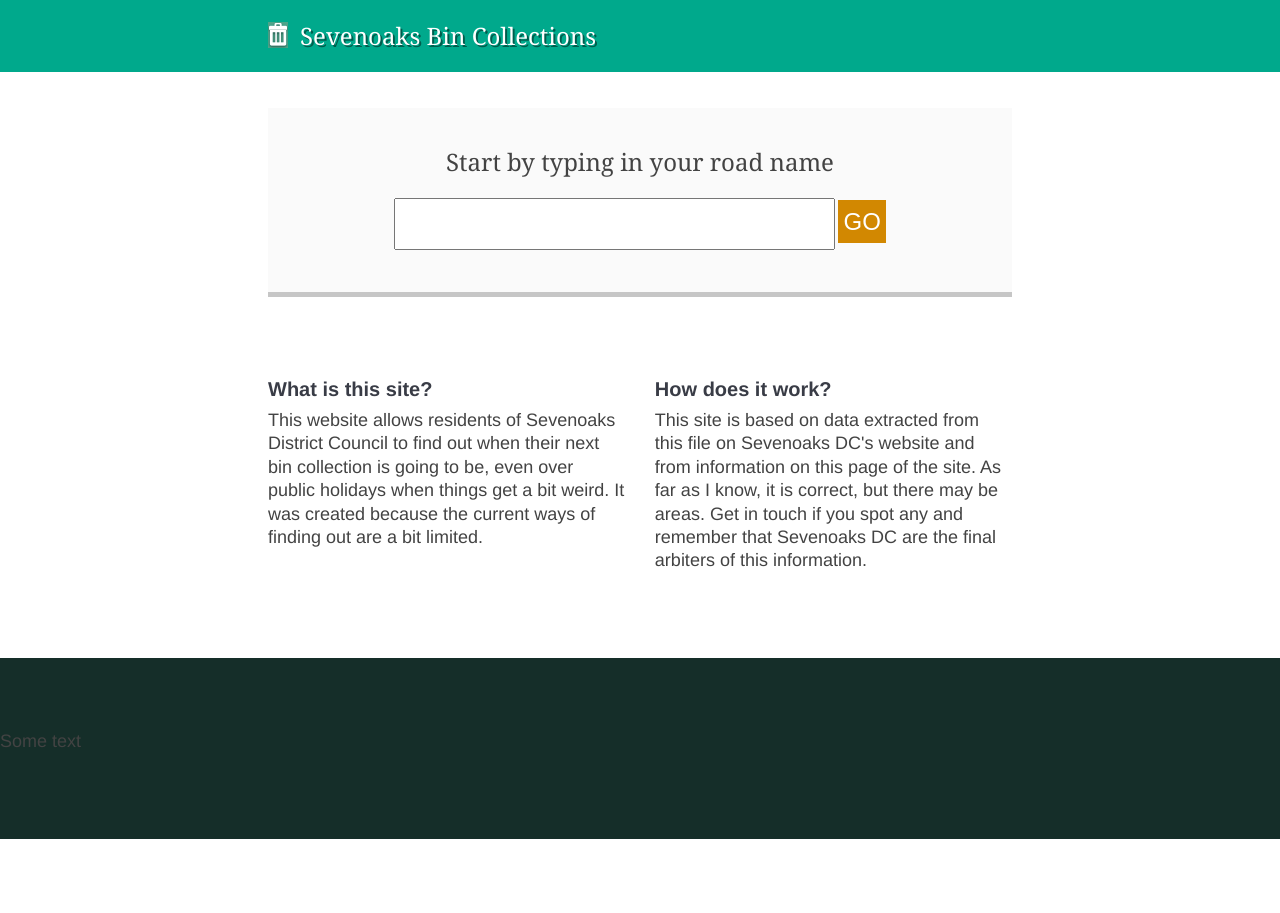
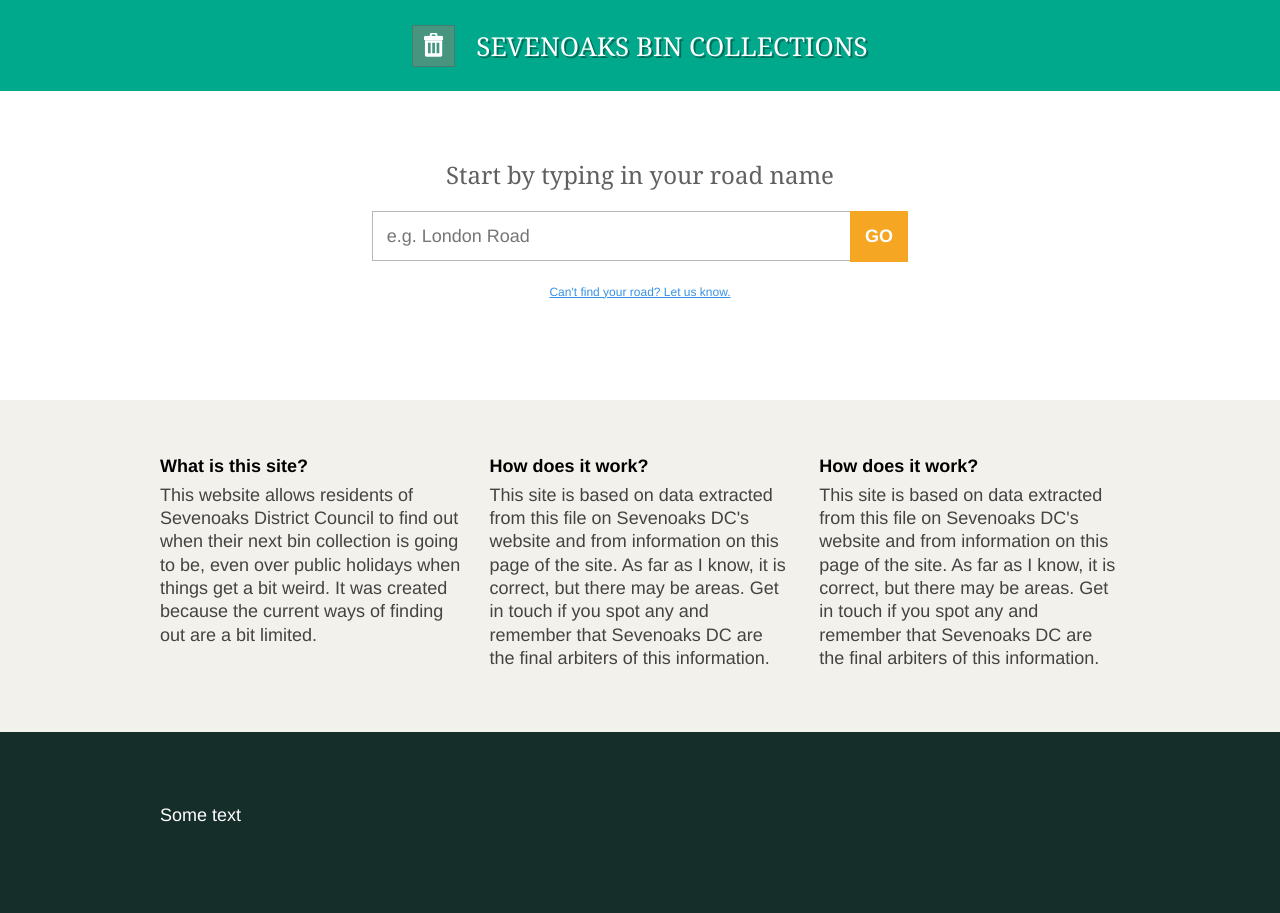
Before and after one commit to mikejamesthompson/magic-bins, a Flask app: page / in a window 1280 px wide. Before the commit the page ends 839 px from the top, so only its background shows below. Run offline with Flask 2, Linux system fonts and the light colour scheme; parts of the project's set-up code (start-up, migrations or seed data) failed here and were passed over; some libraries are stand-ins or nearby versions.

Commit message:
Redesign

```diff
--- a/app/static/css/main.css
+++ b/app/static/css/main.css
@@ -136,13 +136,13 @@ body {
 
 /* Headings */
 
-h1,h2 { font-weight: normal; font-family: "Coustard", Georgia, Times, serif; text-align: center;}
+h1,h2 {  color: #606060; font-weight: normal; font-family: "Copse", Georgia, Times, serif; text-align: center;}
 
 h3,h4,h5,h6 { font-weight: bold; }
 
-h1 { color: #393C46; font-size: 3.6em; line-height: 1.1em; margin-bottom: 0.5em;}
-h2 { color: #393C46; font-size: 2.4em; margin-bottom: 1em; }
-h3 { color: #393C46; font-size: 2em; line-height: 1; margin-bottom: 0.5em; margin-top: 0.5em }
+h1 { color: #606060; font-size: 3.6em; line-height: 1.1em; margin-bottom: 0.5em;}
+h2 { color: #606060; font-size: 2.4em; margin-bottom: 1em; }
+h3 { color: #000; font-size: 1.8em; line-height: 1; margin-bottom: 0.5em; margin-top: 0.5em }
 h4 { font-size: 1.2em; line-height: 1.25; margin-bottom: 1.25em; }
 
 /* Text elements */
@@ -184,35 +184,39 @@ input[type=submit] {
 
 header { background: #00A98C; margin-bottom: 4.8em;}
 
-header h2 { font-size: 2.4em; margin: 0; padding: 1em 0; text-align: left; text-shadow: 2px 2px #005D4D; margin: 0 auto; max-width: 744px; }
+header h2 { font-size: 2.6em; margin: 0; padding: 1.25em 0; text-shadow: 2px 2px #006D5A; text-transform: uppercase; margin: 0 auto; max-width: 744px; }
 
-header h2 a:link, header h2 a:visited { background: url('/static/img/bin_small.png') no-repeat 0px 3px; color: #fff; padding-left: 32px; text-decoration: none; }
+header h2 a:link, header h2 a:visited { background: url('/static/img/bin_logo.png') no-repeat left center; color: #fff; padding: 0.75em 0 0.75em 64px; text-decoration: none; }
 
-div#content { margin: 0 auto; max-width: 744px; }
+div.content { margin: 0 auto; max-width: 960px; overflow: hidden; }
 
-div#further-information { margin: 7.2em 0; overflow: hidden;}
+div#further-information { background: #f3f1eb; clear: both; margin: 3.6em 0 0; overflow: hidden; padding: 4.8em 0;}
 
-div#further-information .section { float: left; width: 48%; }
+div#further-information .section { float: left; margin-right: 3%; width: 31.333%; }
 
-div#further-information .first { margin-right: 4%; }
+div#further-information .last { margin-right: 0; }
 
 footer#site-information { background: #152E29; clear: both; padding: 7.2em 0; }
+
+footer p { color: #fff; }
 
 
 /* =Homepage
 -------------------------------------------------------------- */
 
-div#primary-search { background: #FAFAFA; border-bottom: 5px solid #C6C6C6; margin-top: -1.2em;}
+div#primary-search { margin: -1.8em auto 6em auto; max-width: 600px;}
 
 div#secondary-search { margin-bottom: 4.8em; }
 
 div.search { padding: 4.2em 1.8em; text-align: center }
 
-.search label { display: block; font-family: "Coustard", Georgia, Times, Serif; font-size: 2.4em; margin-bottom: 1em;}
+.search label { color: #606060; display: block; font-family: "Copse", Georgia, Times, Serif; font-size: 2.4em; margin-bottom: 1em;}
 
-.search input[type=text] { margin: 0; min-width: 10em; padding: 0.75em; width: 58%; }
+.search input[type=text] { border: 1px solid #B7B7B7; margin: 0; padding: 0.75em; width: 75%; }
 
-.search input[type=submit] { background: #D28801; border: 0; color: #fff; font-size: 2.4em; font-weight: none; padding: 0.33em 0; width: 2em;}
+.search input[type=submit] { background: #F5A623; border: 0; color: #fff; font-family: helvetica, arial, sans-serif; font-size: 1.8em; font-weight: bold; margin-left: -0.2em; padding: 0.82em;}
+
+.search small { display: block; font-size: 1.2em; margin: 2em 0 0; }
 
 
 /* =Search
--- /dev/null
+++ b/app/static/js/main.js
@@ -0,0 +1,26 @@
+// instantiate the bloodhound suggestion engine
+var locations = new Bloodhound({
+  datumTokenizer: function(d) { return Bloodhound.tokenizers.whitespace(d.num); },
+  queryTokenizer: Bloodhound.tokenizers.whitespace,
+  local: [
+    { num: 'Sandy Lane' },
+    { num: 'Granville Road' },
+    { num: 'three' },
+    { num: 'four' },
+    { num: 'five' },
+    { num: 'six' },
+    { num: 'seven' },
+    { num: 'eight' },
+    { num: 'nine' },
+    { num: 'ten' }
+  ]
+});
+
+// initialize the bloodhound suggestion engine
+locations.initialize();
+
+// instantiate the typeahead UI
+$('road').typeahead(null, {
+  displayKey: 'num',
+  source: locations.ttAdapter()
+});
--- a/app/templates/base.html
+++ b/app/templates/base.html
@@ -9,9 +9,9 @@
 <title>Sevenoaks Bin Collections</title>
 {% endif %}
 <link href="/static/css/main.css" rel="stylesheet" media="screen" />
+<script src="/static/js/jquery-1.10.2.js"></script>
+<script src="/static/js/typeahead.bundle.min.js"></script>
 <script src="/static/js/main.js"></script>
-<script src="/static/js/jquery-1.10.2.js"></script>
-<script src="/static/js/jquery-ui-1.10.4.custom.js"></script>
 </head>
 <body>
 
@@ -24,9 +24,9 @@
 </div>
 
 <footer id="site-information">
-
-<p>Some text</p>
-
+<div class="content">
+	<p>Some text</p>
+</div>
 </footer>
 
 </body>
--- a/app/templates/index.html
+++ b/app/templates/index.html
@@ -1,20 +1,22 @@
 {% extends "base.html" %}
 {% block content %}
 
-<div id="primary-search" class="search">
+<div id="primary-search" class="search content">
 	<form action="/search" method="post" name="search">
 
 	<label for="road">Start by typing in your road name</label>
 	{{form.hidden_tag()}}
-	{{form.road()}}
+	{{form.road(placeholder="e.g. London Road")}}
 	<input type="submit" value="GO" />
-
+	<small><a href="#">Can't find your road? Let us know.</a></small>
 	</form>
 </div>
 
 <div id="further-information">
 
-	<div class="section first">
+	<div class="content">
+
+		<div class="section">
 			<h3>What is this site?</h3>
 			<p>This website allows residents of Sevenoaks District Council to find out when their next bin collection is going to be, even over public holidays when things get a bit weird. It was created because the current ways of finding out are a bit limited.</p>
 		</div>
@@ -24,6 +26,13 @@
 			<p>This site is based on data extracted from this file on Sevenoaks DC's website and from information on this page of the site. As far as I know, it is correct, but there may be areas. Get in touch if you spot any and remember that Sevenoaks DC are the final arbiters of this information.</p>
 		</div>
 
+		<div class="section last">
+			<h3>How does it work?</h3>
+			<p>This site is based on data extracted from this file on Sevenoaks DC's website and from information on this page of the site. As far as I know, it is correct, but there may be areas. Get in touch if you spot any and remember that Sevenoaks DC are the final arbiters of this information.</p>
+		</div>
+
+	</div>
+
 </div>
 
 {% endblock %}
--- a/app/templates/search.html
+++ b/app/templates/search.html
@@ -3,15 +3,18 @@
 
 <h2>Select your road from the list below</h2>
 
+<div class="content">
 {% if roads %}
     <ul id="roads">
 	{% for road in roads %}
-		<li><a href="/collection-times/{{road.id}}">{{road.name}} <span class="area">{{road.area}}</span></a></li>
+		<li><a href="/collection-times/{{road.id}}">{{road.name}}</a> <span class="area"><a href="/collection-times/{{road.id}}">{{road.area}}</a></span></li>
 	{% endfor %}
 	</ul>
 {% endif %}
+</div>
 
 <div id="secondary-search" class="search">
+	<div class="content">
 		<form action="/search" method="post" name="search">
 		<h2>Or search again</h2>
 		{{form.hidden_tag()}}
@@ -19,5 +22,6 @@
 		<input type="submit" value="GO" />
 		</form>
 	</div>
+</div>
 
 {% endblock %}
--- a/app/views.py
+++ b/app/views.py
@@ -41,13 +41,13 @@ def collections(road_id):
 	collections = location.collections
 
 	cs = []
-	frequencies = {'7':'Weekly','14':'Fortnightly'}
+	frequencies = {7:'Weekly',14:'Fortnightly'}
 
 	for collection in collections:
 
 		cs.append({
 			'name' : collection.type,
-			'frequency' : 'Weekly',
+			'frequency' : frequencies[collection.frequency],
 			'next' : helpers.next_collection(datetime.today(), collection.reference_date, collection.frequency)
 			})
 
```
Also changed, not shown: other parts of app/static/css/main.css (+15 -9 lines), app/templates/collections.html (+19 -7 lines), app/static/img/Garden Waste.png (added), app/static/img/Household Waste.png (added), app/static/img/Rectangle 15.png (added), app/static/img/Recycling.png (added), app/static/img/bin.png, app/static/img/bin_logo.png (added), app/static/js/typeahead.bundle.min.js (added). Lines whose indentation alone changed are shown as unchanged.
